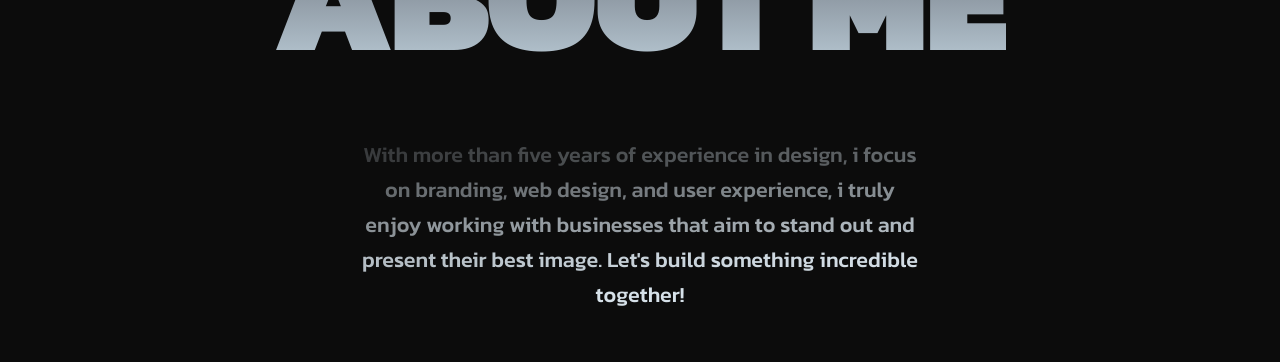
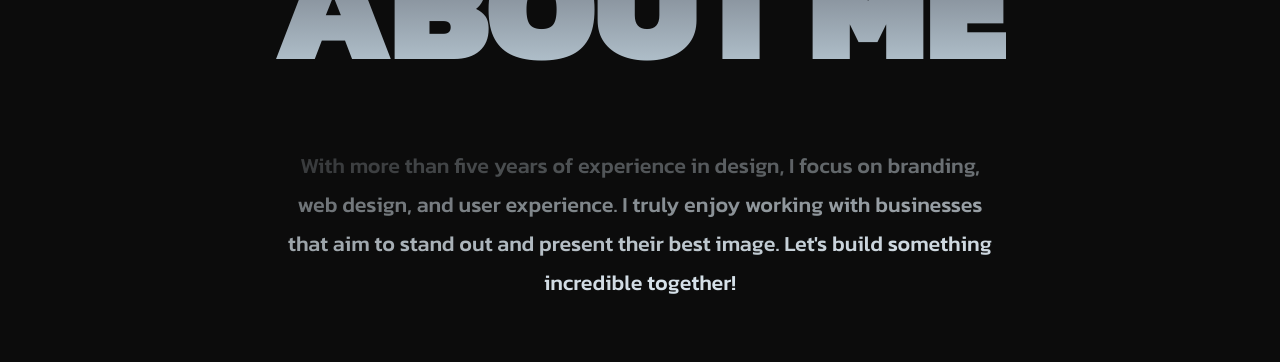
Before and after one commit to prashanthbingi949/Jack-Portfolio, a React (Vite) app: page / in a window 1280 px wide. Shown: the part 1760-2122 px from the top of the page. Built offline with nearby package versions, Linux system fonts and the light colour scheme; grey boxes are pictures that could not be loaded.

Commit message:
Polish About section copy and readability

```diff
--- a/src/components/AboutSection.tsx
+++ b/src/components/AboutSection.tsx
@@ -4,7 +4,7 @@ import ContactButton from './ContactButton';
 
 const AboutSection = () => {
   const aboutText =
-    "With more than five years of experience in design, i focus on branding, web design, and user experience, i truly enjoy working with businesses that aim to stand out and present their best image. Let's build something incredible together!";
+    "With more than five years of experience in design, I focus on branding, web design, and user experience. I truly enjoy working with businesses that aim to stand out and present their best image. Let's build something incredible together!";
 
   return (
     <section
@@ -69,7 +69,7 @@ const AboutSection = () => {
           <AnimatedText
             text={aboutText}
             className="text-[#D7E2EA] font-medium text-center leading-relaxed
-              max-w-[560px] clamp-text"
+              max-w-[720px] clamp-text"
           />
           <FadeIn delay={0.4} y={20}>
             <ContactButton />
@@ -80,6 +80,7 @@ const AboutSection = () => {
       <style>{`
         .clamp-text {
           font-size: clamp(1rem, 2vw, 1.35rem);
+          line-height: 1.8;
         }
         section h2 {
           font-size: clamp(3rem, 12vw, 160px);
```
